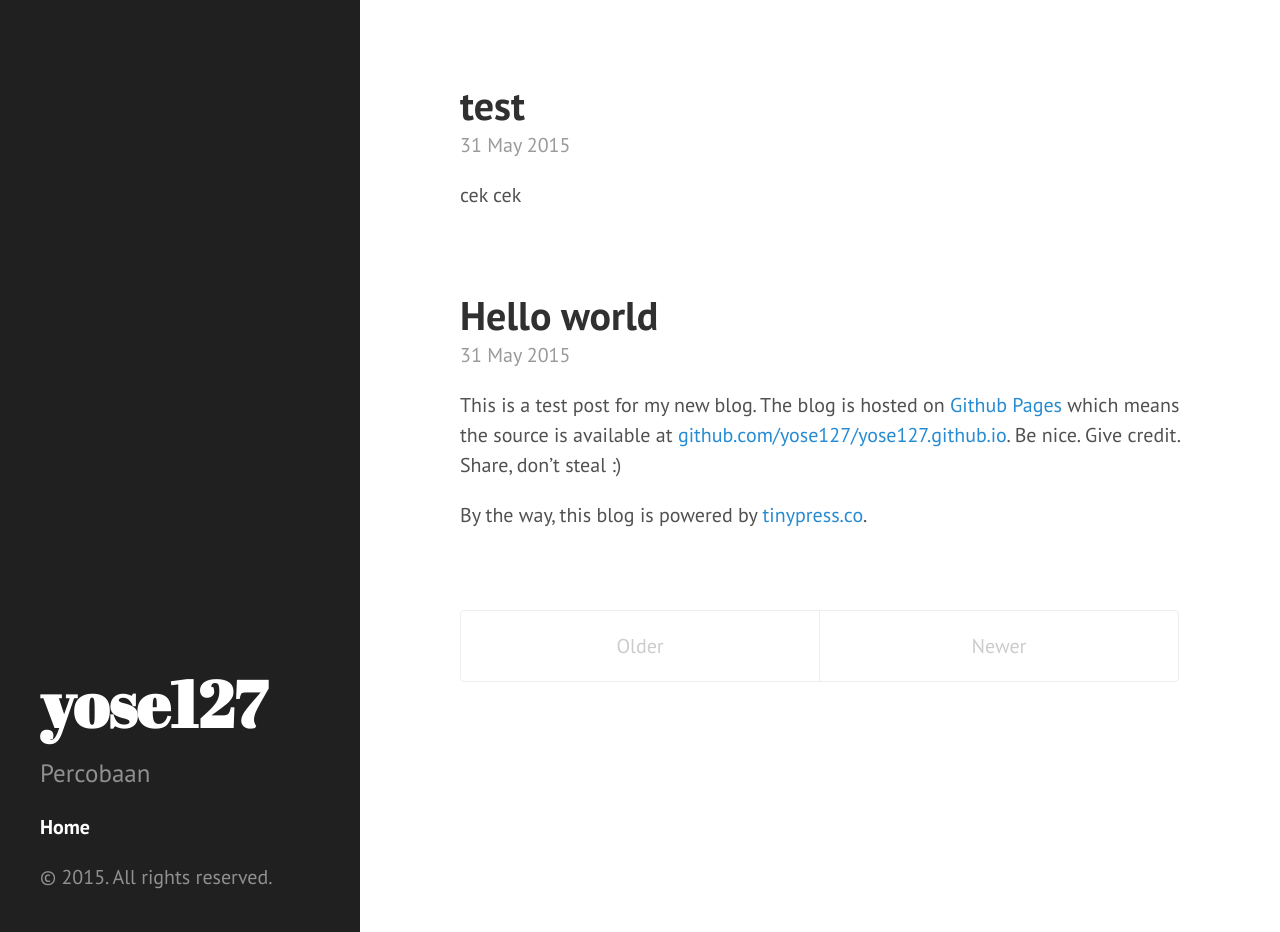
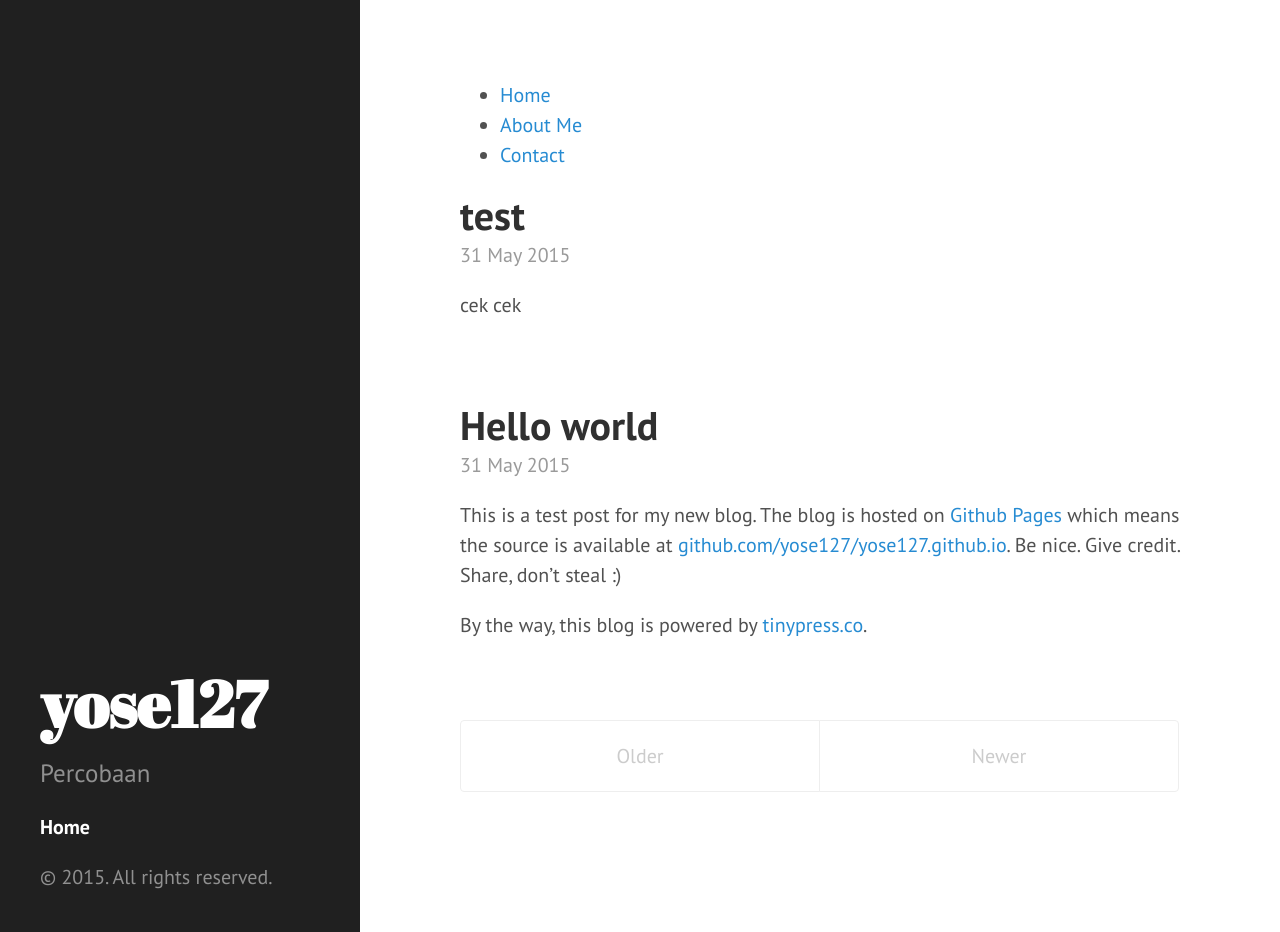
Before and after one commit to yose127/yose127.github.io, a Jekyll site: the page built from index.html, in a window 1280 px wide and 932 px high. Built offline with Jekyll 4.4.1, drawn with Linux system fonts in a browser that asks for light colours; the list of posts is cut into pages by our own code.

Commit message:
Update index.html

```diff
--- a/index.html
+++ b/index.html
@@ -2,7 +2,13 @@
 layout: default
 title: Home
 ---
-
+<nav>
+  <ul>
+    <li><a href="www.yose127.github.io">Home</a></li>
+    <li><a href="www.yose127.github.io/about">About Me</a></li>
+    <li><a href="www.yose127.github.io/contact">Contact</a></li>
+  </ul>
+</nav>
 <div class="posts">
   {% for post in paginator.posts %}
   <div class="post">
```
